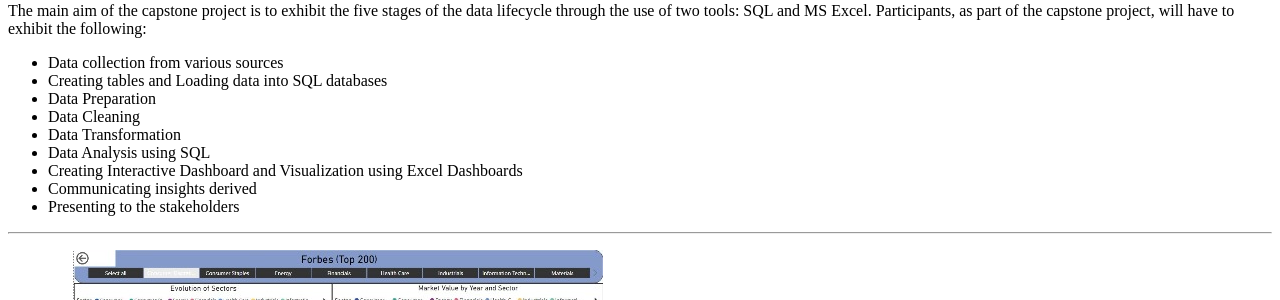
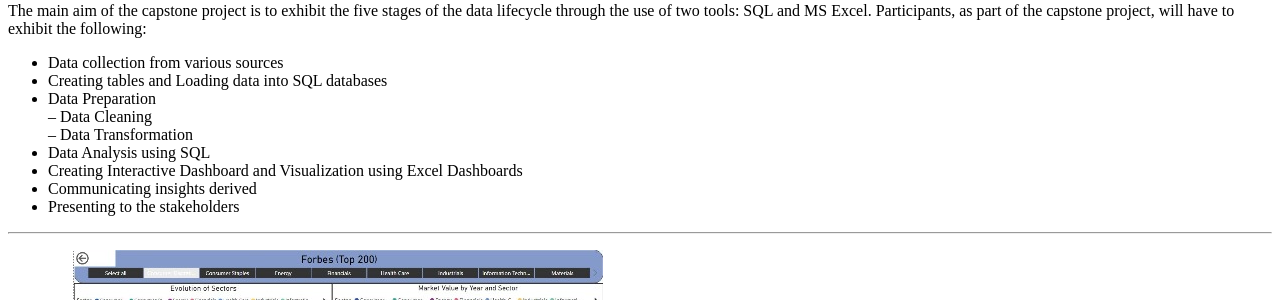
Before and after one commit to ZalehaAli/Data-Analytics-Portfolio, a Jekyll site: the page built from index.md, in a window 1280 px wide and 900 px high, scrolled down 1469 px. Shown: the part 152-452 px from the top of the window. Built offline with Jekyll 4.4.1, drawn with Linux system fonts in a browser that asks for light colours; our own code applies the rules of GitHub Pages for plain Markdown files.

```diff
--- a/index.md
+++ b/index.md
@@ -48,9 +48,9 @@ The main aim of the capstone project is to exhibit the five stages of the data l
 <br>
 * Data Preparation
 <br>
-- Data Cleaning
+-- Data Cleaning
 <br>
-- Data Transformation
+-- Data Transformation
 <br>
 * Data Analysis using SQL
 <br>
```
